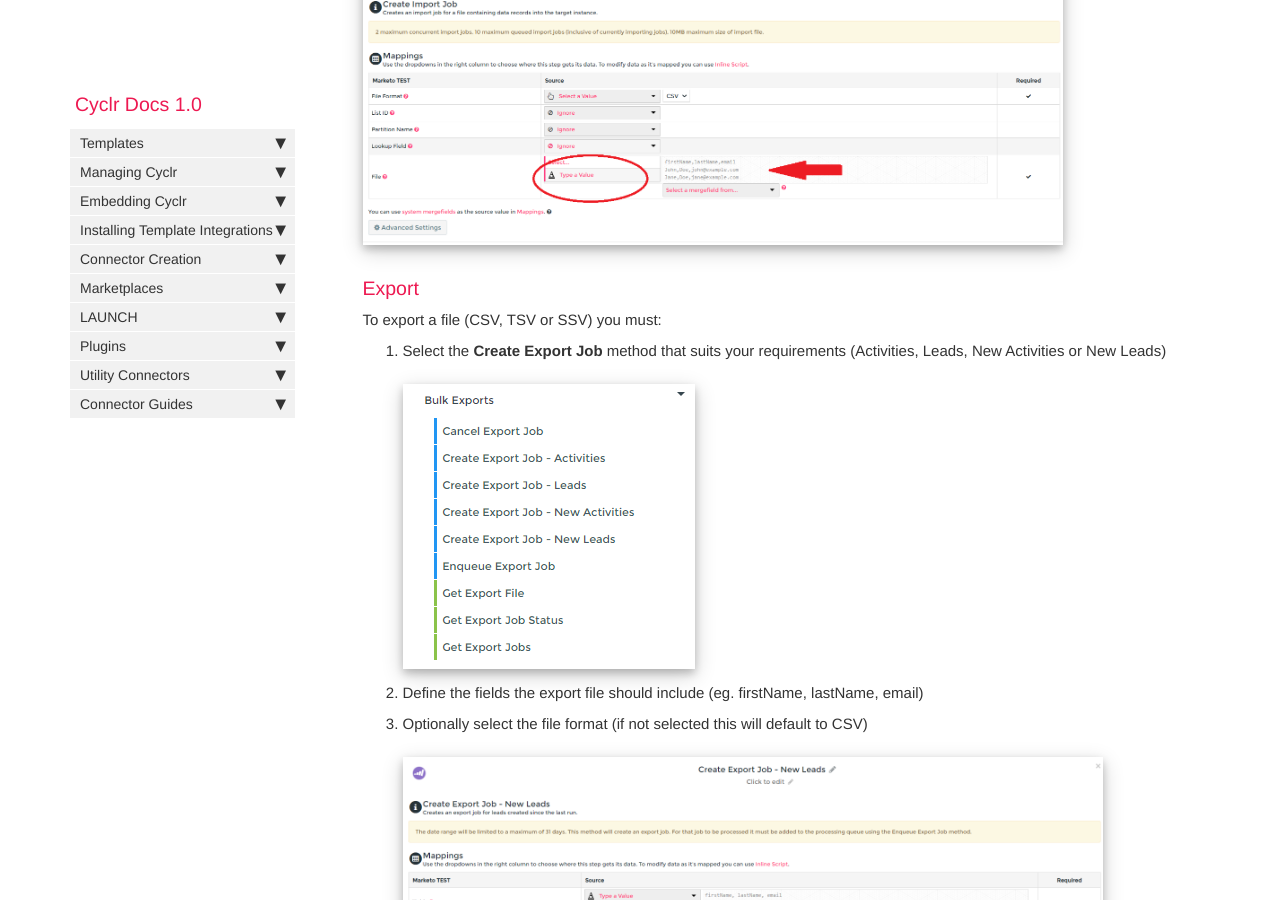
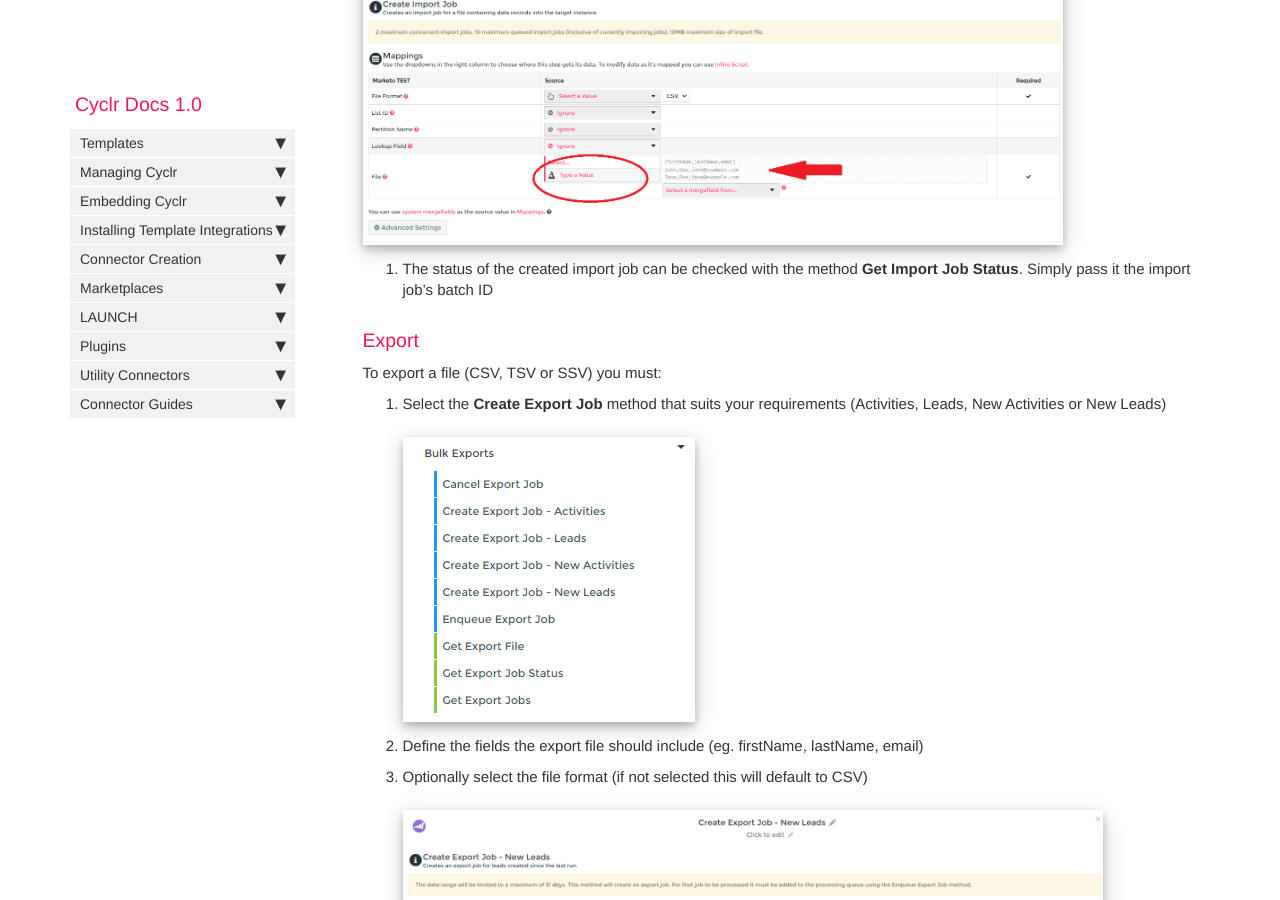
Before and after one commit to sneakysneak/docs, a Jekyll site: the page built from pages/connector-authentication/marketo_import_export.md, in a window 1280 px wide and 900 px high, scrolled down 1743 px. Built offline with Jekyll 4.4.1, drawn with Linux system fonts in a browser that asks for light colours; nearby versions of some CDN libraries; comment, search, counter and statistics services are not loaded.

Commit message:
matt a - added a step to import details

```diff
--- a/pages/connector-authentication/marketo_import_export.md
+++ b/pages/connector-authentication/marketo_import_export.md
@@ -31,6 +31,8 @@ Using the method Create Import Job:
 
 ![create import job configuration](./images/marketo_import_4.png)
 
+3. The status of the created import job can be checked with the method **Get Import Job Status**. Simply pass it the import job's batch ID
+
 ### Export
 
 To export a file (CSV, TSV or SSV) you must:
```
